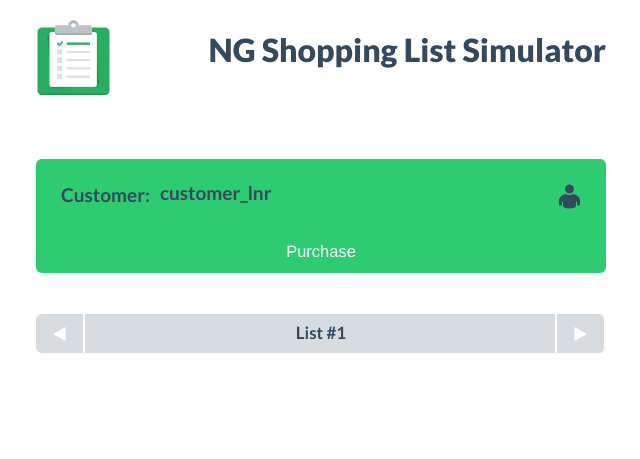
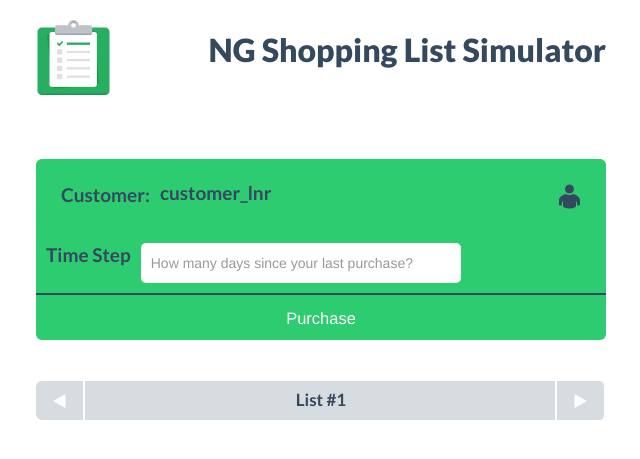
Before and after one commit to sankethkatta/info296-ng, a Flask app: template webapp/templates/index.html in a window 1280 px wide. Shown: the top 459 px of the page, without its empty margins (319-959 px from the left). Run offline with Flask 2, Linux system fonts and the light colour scheme; the template is opened without the code that fills it, so the values that code supplies are empty.

Commit message:
add time step text field onto the UI

```diff
--- a/webapp/app.py
+++ b/webapp/app.py
@@ -14,75 +14,11 @@ def model_callback(customer_lnr, prev_rec_list=None, purchased_list=None):
     Otherwise, the purchased_list will contain the names of the items bought.
     """
     if purchased_list == None:
-
-      groups = open('static/data/groups.csv','r')
-      inverted_index = {}
-      name_lookup = {}
-
-      USER = '5955861'
-      CONFIDENCE_THRESH = 5
-
-      gline = groups.readline()
-      gline = groups.readline()
-
-      while gline != "":
-        comps = gline.split(';')
-      	inverted_index[comps[0]] = comps[1]
-      	name_lookup[comps[1]] = comps[2].strip().strip('"')
-      	gline = groups.readline()
-
-      transactions = open('static/data/hsl_ba003t_uttrekk_mw201303111.txt','r')
-      tline = transactions.readline()
-      tline = transactions.readline()
-
-      transaction_table = {}
-      count = 1
-      while tline != "":
-      	comps = tline.split()
-      	if comps[6] == USER and inverted_index.has_key(comps[1]):
-      		transaction_tuple = (datetime.datetime.strptime(comps[3],"%m/%d/%Y"),float(comps[7]),name_lookup[inverted_index[comps[1]]])
-      		group = inverted_index[comps[1]]
-      		if not transaction_table.has_key(group):
-      			transaction_table[group] = []
-      		transaction_table[group].append(transaction_tuple)
-
-      	if count % 1000000 == 0:
-      		print str((count/92000000.0)*100)+"% Complete"
-
-      	count = count + 1
-      	tline = transactions.readline()
-
-      transition_models = []
-      for group in transaction_table:
-      	transaction_table[group].sort()
-      	normalized_date_quantities = []
-      	tally = 0
-      	for i in range(1,len(transaction_table[group])):
-      		if (transaction_table[group][i][0]-transaction_table[group][i-1][0]).days == 0:
-      			tally = tally + transaction_table[group][i-1][1]
-      		else:
-      			tally = transaction_table[group][i-1][1]
-      			normalized_date_quantities.append((transaction_table[group][i][0]-transaction_table[group][i-1][0]).days/tally)
-      	if len(normalized_date_quantities) > CONFIDENCE_THRESH:
-      		mean = numpy.mean(normalized_date_quantities)
-      		std = numpy.std(normalized_date_quantities)
-      		outliers = []
-      		for i in range(0,len(normalized_date_quantities)):
-      			if abs(normalized_date_quantities[i] - mean) > 2*std:
-      				outliers.append(i)
-      		normalized_date_quantities = [i for j, i in enumerate(normalized_date_quantities) if j not in outliers]
-      		transition_models.append((numpy.std(normalized_date_quantities),numpy.mean(normalized_date_quantities),group,transaction_table[group][0][2]))
-      transition_models.sort()
-
-      for t in transition_models:
-      	print t[3],t[2],t[1],t[0]
-
-      # After loading with the default frequency, construct the list based on sorting each item's frequency.
-      return [("Milk", 0), ("Cheese", 0), ("Bread", 0), ("Eggs", 0)]
+        # After loading with the default frequency, construct the list based on sorting each item's frequency.
+        return [("Milk", 0), ("Cheese", 0), ("Bread", 0), ("Eggs", 0)]
     else:
-
-      # TODO: if purchase_list is not None, then we take the prev_rec_list and update the previous frequency
-      return [("Milk", 0), ("Cheese", 0), ("Bread", 0), ("Eggs", 0)]
+        # TODO: if purchase_list is not None, then we take the prev_rec_list and update the previous frequency
+        return [("Milk", 0), ("Cheese", 0), ("Bread", 0), ("Eggs", 0)]
 
 
 
--- a/webapp/static/css/main.css
+++ b/webapp/static/css/main.css
@@ -96,3 +96,35 @@
 #loading img {
   padding-right: 30px;
 }
+
+.todo-time-step {
+  background: #2ECC71;
+  background-size: 16px 16px;
+  color: #34495e;
+  padding: 10px;
+  border-bottom-style: solid;
+  border-bottom: thick, #34495e;
+  border-bottom-width: 2px;
+}
+
+.time-step-input {
+  -webkit-border-radius: 5px 5px 5px 5px;
+  -moz-border-radius: 5px 5px 5px 5px;
+  border-radius: 5px 5px 5px 5px;
+  margin-top: 5px;
+  padding: 10px;
+  border-style: none;
+  color: #34495e;
+  width: 300px;
+}
+
+.time-step-field {
+  color: #34495e;
+  font-size: 19px;
+  font-weight: 700;
+  margin: 0;
+  line-height: 23px;
+  padding: 5px 10px 0px 0px;
+  text-indent: 0;
+  float:left;
+}
--- a/webapp/static/js/main.js
+++ b/webapp/static/js/main.js
@@ -48,6 +48,7 @@ $(document).ready(function() {
             payload.customer_lnr = $(this).find(".todo-search-field").val()
             payload.prev_rec_list = $(this).find(".prev_rec_list").val();
 
+
             $(this).find(".todo-done").each(function() {
                 payload.purchased_list.push($(this).data("name"))
             });
--- a/webapp/templates/rec_list.html
+++ b/webapp/templates/rec_list.html
@@ -6,7 +6,7 @@
     <div class="todo">
         <div class="todo-search">
             <div class="search-label">Customer:</div>
-            <input class="todo-search-field" type="text" value="{{ customer_lnr }}" placeholder="customer_lnr" name="customer_lnr" disabled="disabled">
+            <input class="todo-search-field" type="text" value="{{ customer_lnr }}" placeholder="customer_lnr" name="customer_lnr" >
             <div class="customer-icon fui-man-24"></div>
         </div>
         <ul class="reccomendation-list">
@@ -20,5 +20,9 @@
         </ul>
     </div>
     <input class="prev_rec_list" type="hidden" value="{{ rec_list }}">
+    <div class="todo-time-step">
+      <div class="time-step-field">Time Step</div>
+      <input class="time-step-input"type-"text" placeholder="How many days since your last purchase?">
+    </div>
     <input class="purchase-btn btn btn-success btn-block btn-large" type="submit" value="Purchase">
 </form>
```
